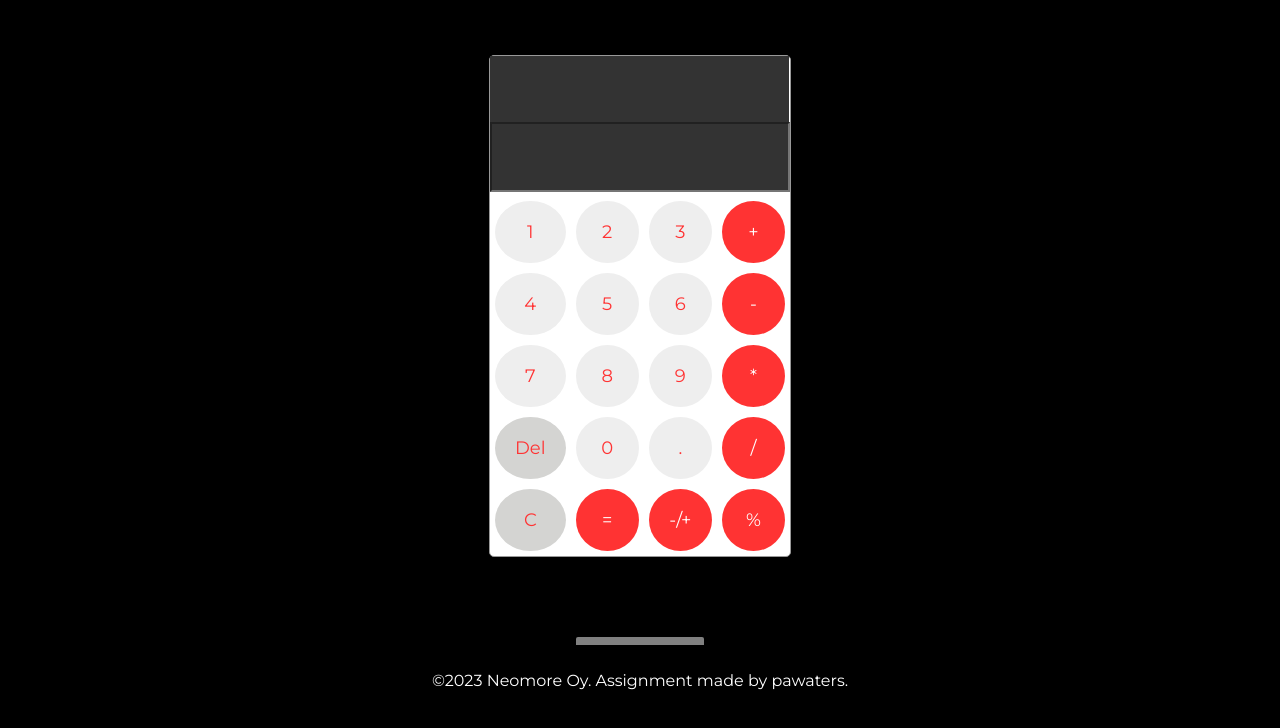
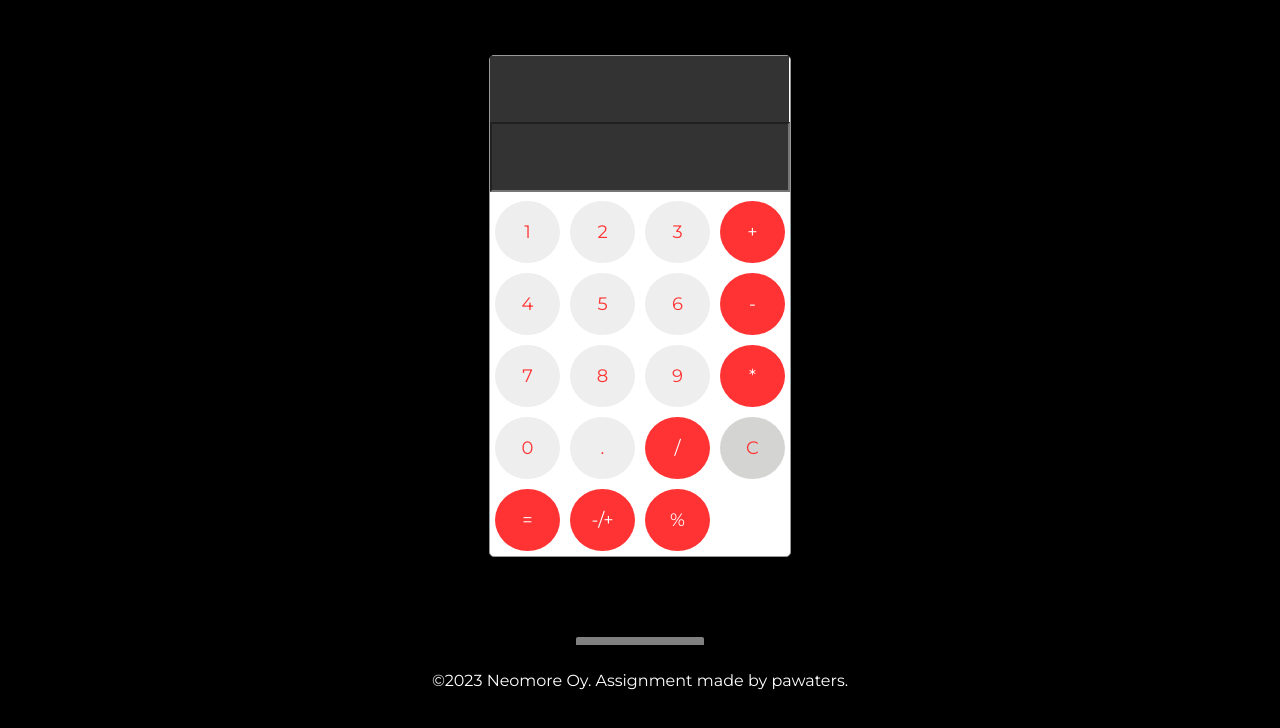
Before and after one commit to pawaters/calculator, a plain HTML site: page index.html in a window 1280 px wide. Shown: the part 84-812 px from the top of the page. Drawn offline with Linux system fonts and the light colour scheme.

Commit message:
last push before removing del button

```diff
--- a/index.html
+++ b/index.html
@@ -30,7 +30,6 @@
             <button class="digit">8</button>
             <button class="digit">9</button>
             <button class="operator">*</button>
-            <button class="clear">Del</button>
             <button class="digit">0</button>
             <button class="digit">.</button>
             <button class="operator">/</button>
```
Also changed, not shown: README.md.
